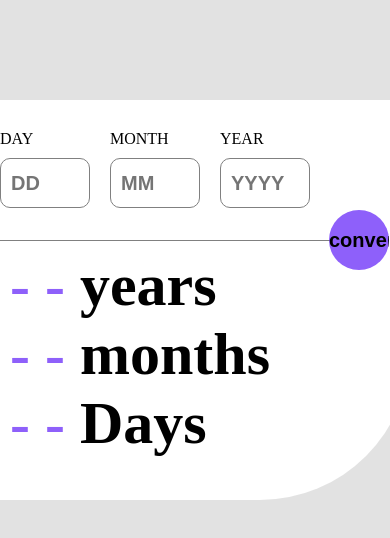
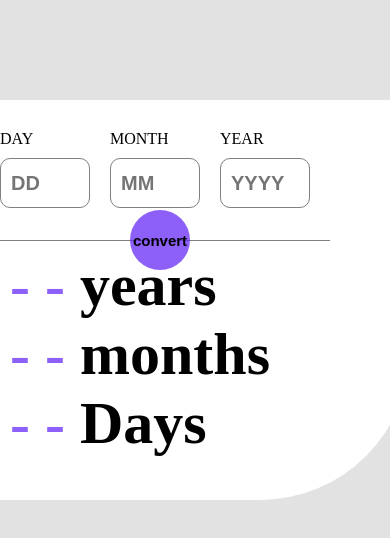
Before and after one commit to Ehsanullah946/Age_Calculator, a plain HTML site: page index.html in a window 390 px wide. Drawn offline with Linux system fonts and the light colour scheme.

Commit message:
add some responsivness

```diff
--- a/style.css
+++ b/style.css
@@ -9,7 +9,6 @@ body{
     background-color:rgb(226, 226, 226);
 }
 .container{
-   width: 500px;
     height: 400px;
     background-color: #fff;
     margin: 100px 100px ;
@@ -48,6 +47,7 @@ input{
     border-radius: 100%;
     border: 0px;
     padding: 0px;
+    font-size: 15px;
 }
 .bottom{
     margin: 10px;
@@ -60,3 +60,10 @@ h1{
 #show1,#show3,#show2{
      color: rgba(104, 42, 248, 0.744);
 }
+@media(max-width:400px){
+    .btn{
+        position: absolute;
+        left: 150px;
+        bottom: 230px;
+    }
+}
```
Also changed, not shown: index.html (+1 -1 lines).
